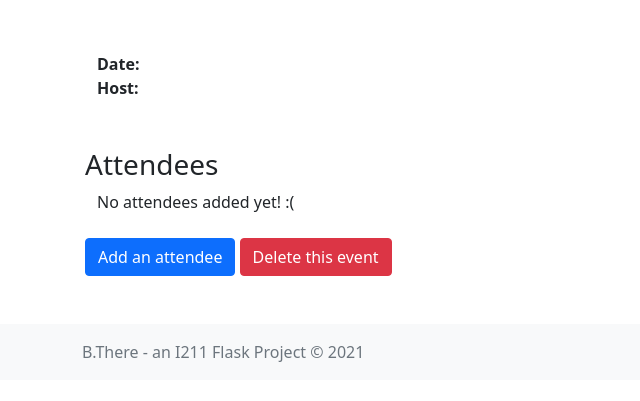
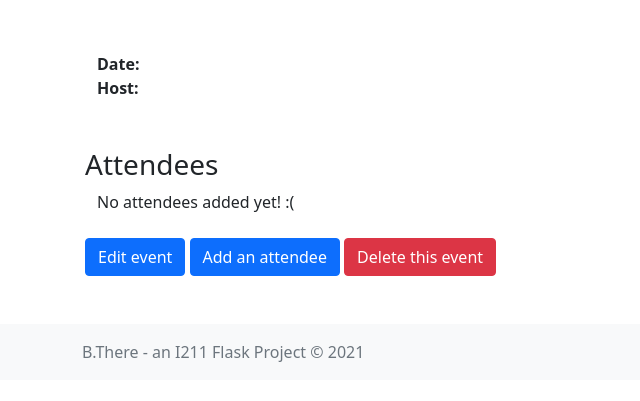
Before and after one commit to simlee009/i211_flask, a Flask app: page /events/1/ in a window 1280 px wide. Shown: the part 56-457 px from the top of the page, without its empty margins (0-640 px from the left). Run offline with Flask 2, Linux system fonts and the light colour scheme; data that the repository does not hold is empty.

Commit message:
Added ability to edit an event
I meant to do this before adding attendees, but forgot!!

Renamed the function create_event to edit_event so that it can be used
to handle inserts and updates, as much of the code is the same.

Renamed create_event.html to event_form.html so that it can be used for
inserts and updates too.

Updated event.html to add the edit link and updated events.html to
reflect the change in function name.

```diff
--- a/app.py
+++ b/app.py
@@ -37,17 +37,30 @@ def view_event(event_id=None):
         return redirect(url_for('list_events'))
 
 @app.route('/events/create', methods=['GET', 'POST'])
-def create_event():
+@app.route('/events/<event_id>/edit', methods=['GET', 'POST'])
+def edit_event(event_id=None):
+    if event_id:
+        event_id = int(event_id)
+
     if request.method == 'POST':
+        # Received form data; update the database.
         name = request.form['name']
         date = request.form['date']
         host = request.form['host']
-        database.insert_event(name, date, host)
+        if event_id:
+            database.update_event(event_id, name, date, host)
+        else:
+            database.insert_event(name, date, host)
 
         # Return to the list of events.
         return redirect(url_for('list_events'))
     else:
-        return render_template('create_event.html')
+        # Show the event editing form.
+        if event_id:
+            event = database.get_event(event_id)
+        else:
+            event = None
+        return render_template('event_form.html', event=event)
 
 @app.route('/events/<event_id>/delete')
 def delete_event(event_id=None):
--- a/templates/event.html
+++ b/templates/event.html
@@ -42,6 +42,7 @@
 </div>
 
 <div class="my-4">
+    <a href="{{ url_for('edit_event', event_id=event['id']) }}" class="btn btn-primary" role="button">Edit event</a>
     <a href="{{ url_for('edit_attendee', event_id=event['id']) }}" class="btn btn-primary" role="button">Add an attendee</a>
     <a href="{{ url_for('delete_event', event_id=event['id']) }}" class="btn btn-danger" role="button">Delete this event</a>
 </div>
--- a/templates/events.html
+++ b/templates/events.html
@@ -16,6 +16,6 @@
 {% endfor %}
 </ul>
 
-<div class="my-2 text-center"><a class="btn btn-primary" href="{{ url_for('create_event') }}">Create an event!</a></div>
+<div class="my-2 text-center"><a class="btn btn-primary" href="{{ url_for('edit_event') }}">Create an event!</a></div>
 
 {% endblock %}
```
Also changed, not shown: templates/event_form.html (renamed from templates/create_event.html, +15 -5 lines).
